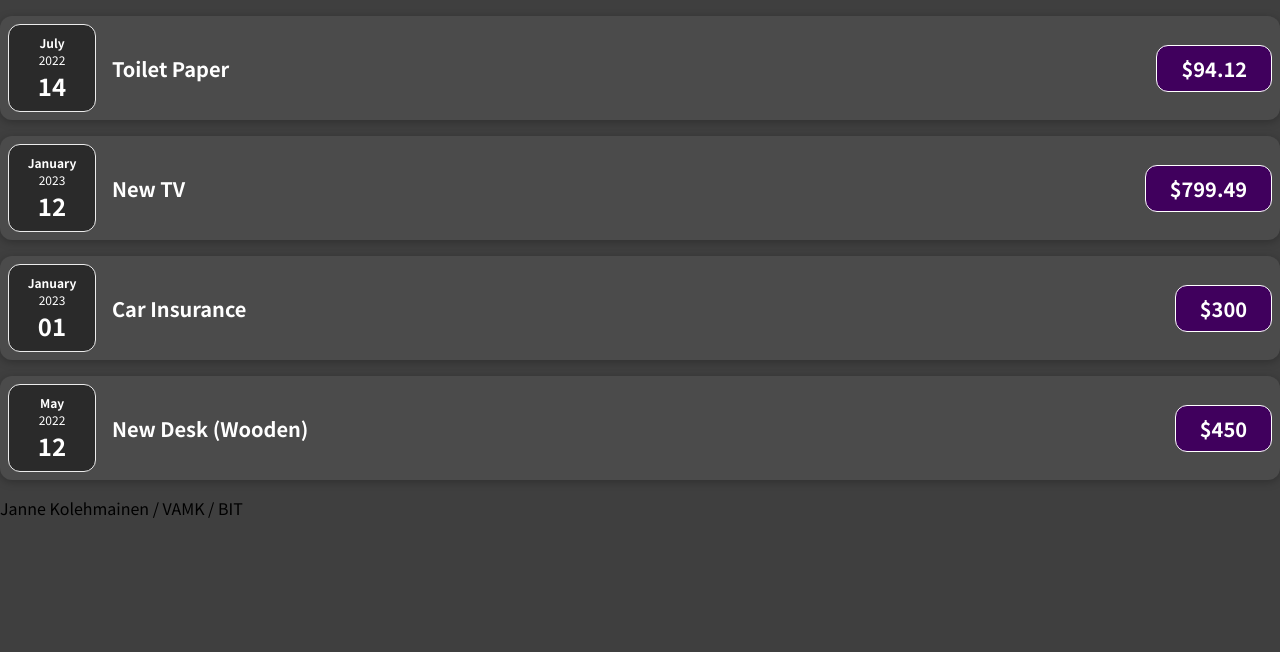
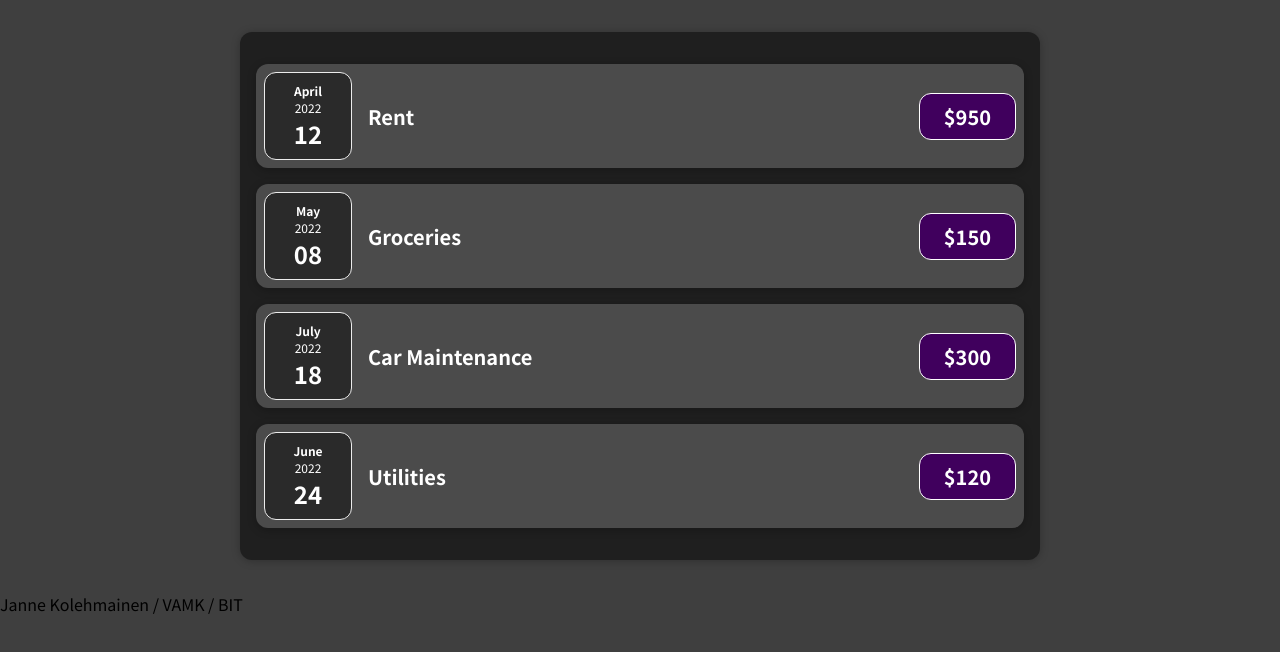
Before and after one commit to Xaraex/react-first-project, a React (Create React App) app: page / in a window 1280 px wide. Shown: the top 652 px of the page. Built offline with nearby package versions, Linux system fonts and the light colour scheme.

Commit message:
Päivitetty Expenses-komponentti: erotettu ExpenseItemit ja lisätty tyylit

```diff
--- a/src/App.js
+++ b/src/App.js
@@ -1,59 +1,21 @@
-import ExpenseItem from './components/ExpenseItem';
+// App.js
+import React from 'react';
+import Expenses from './components/Expenses';
 
 function App() {
   const expenses = [
-    {
-      id: 'e1',
-      title: 'Toilet Paper',
-      amount: 94.12,
-      date: new Date('2022-07-14'),
-    },
-    {
-      id: 'e2',
-      title: 'New TV',
-      amount: 799.49,
-      date: new Date('2023-01-12'),
-    },
-    {
-      id: 'e3',
-      title: 'Car Insurance',
-      amount: 300.0,
-      date: new Date('2023-01-01'),
-    },
-    {
-      id: 'e4',
-      title: 'New Desk (Wooden)',
-      amount: 450,
-      date: new Date('2022-05-12'),
-    },
+    { title: 'Rent', amount: 950, date: new Date(2022, 3, 12) },
+    { title: 'Groceries', amount: 150, date: new Date(2022, 4, 8) },
+    { title: 'Car Maintenance', amount: 300, date: new Date(2022, 6, 18) },
+    { title: 'Utilities', amount: 120, date: new Date(2022, 5, 24) },
   ];
 
   return (
     <div>
-      <ExpenseItem
-        title={expenses[0].title}
-        amount={expenses[0].amount}
-        date={expenses[0].date}
-      />
-      <ExpenseItem
-        title={expenses[1].title}
-        amount={expenses[1].amount}
-        date={expenses[1].date}
-      />
-      <ExpenseItem
-        title={expenses[2].title}
-        amount={expenses[2].amount}
-        date={expenses[2].date}
-      />
-      <ExpenseItem
-        title={expenses[3].title}
-        amount={expenses[3].amount}
-        date={expenses[3].date}
-      />
+      <Expenses expenses={expenses} />
       <p>Janne Kolehmainen / VAMK / BIT</p>
     </div>
   );
-
 }
 
 export default App;
--- /dev/null
+++ b/src/components/Expenses.css
@@ -0,0 +1,9 @@
+.expenses {
+    padding: 1rem;
+    background-color: rgb(31, 31, 31);
+    margin: 2rem auto;
+    width: 50rem;
+    max-width: 95%;
+    border-radius: 12px;
+    box-shadow: 0 1px 8px rgba(0, 0, 0, 0.25);
+  }
--- /dev/null
+++ b/src/components/Expenses.js
@@ -0,0 +1,21 @@
+// Expenses.js
+import React from 'react';
+import ExpenseItem from './ExpenseItem';
+import './Expenses.css';
+
+function Expenses(props) {
+  return (
+    <div className="expenses">
+      {props.expenses.map((expense, index) => (
+        <ExpenseItem
+          key={index}
+          title={expense.title}
+          amount={expense.amount}
+          date={expense.date}
+        />
+      ))}
+    </div>
+  );
+}
+
+export default Expenses;
```
